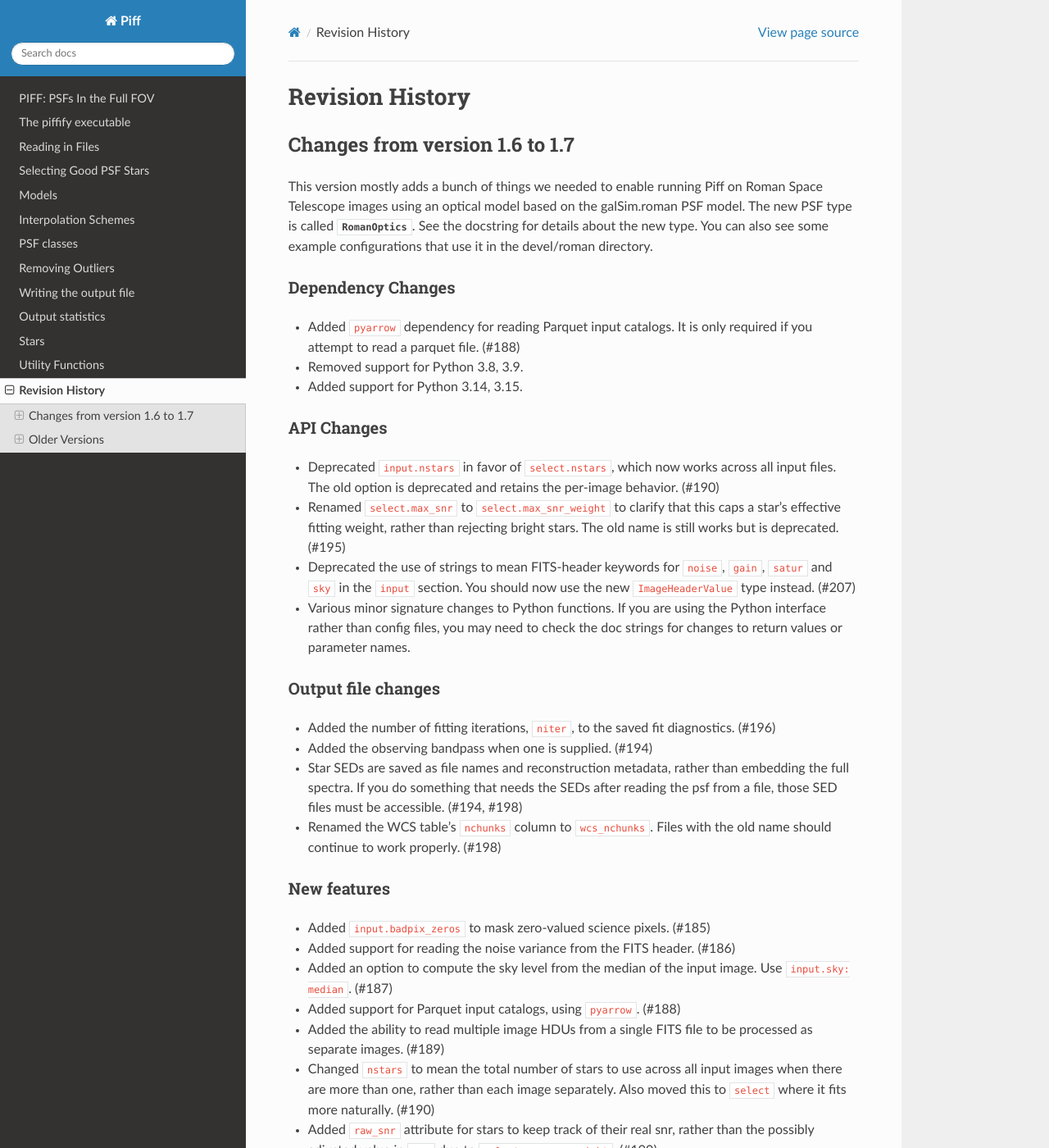
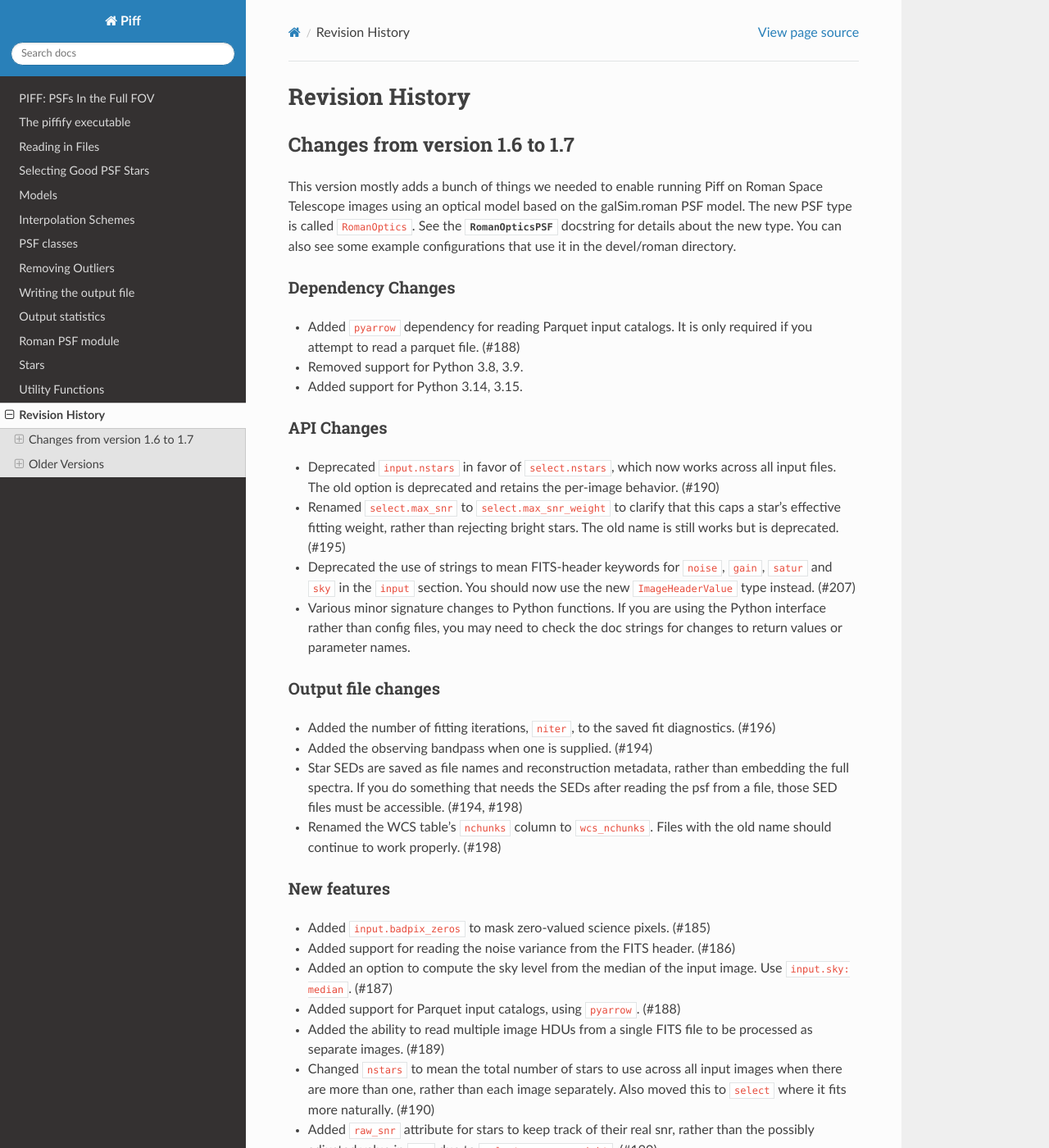
Before and after one commit to rmjarvis/Piff, a Sphinx documentation site: the page built from docs/history.rst, in a window 1280 px wide and 1400 px high. Shown: the whole window at 82% size. Built offline with Sphinx 7.4.7 and the Read the Docs theme 3.1.0, drawn with Linux system fonts in a browser that asks for light colours; some of the changed text lies outside the part shown.

Commit message:
Add docs page for the piff.roman module

```diff
--- a/CHANGELOG.rst
+++ b/CHANGELOG.rst
@@ -3,8 +3,9 @@ Changes from version 1.6 to 1.7
 
 This version mostly adds a bunch of things we needed to enable running Piff on Roman
 Space Telescope images using an optical model based on the galSim.roman PSF model.
-The new PSF type is called `RomanOptics`. See the docstring for details about the new
-type. You can also see some example configurations that use it in the devel/roman directory.
+The new PSF type is called ``RomanOptics``. See the `RomanOpticsPSF` docstring for details
+about the new type. You can also see some example configurations that use it in the
+devel/roman directory.
 
 Dependency Changes
 ------------------
@@ -66,7 +67,7 @@ New features
   specify a specific spectrum for each star separately (using ``input.sed_col``).
   There are additional parameters that can control how these files are used. See docs
   for `InputFiles` for more details. (#194, #198)
-- Added the ``RomanOptics`` PSF type, based on GalSim's Roman optical model, with
+- Added the ``RomanOpticsPSF`` class, based on GalSim's Roman optical model, with
   fitted Zernike aberrations and Gaussian priors. (#195, #196, #197, #198)
 - Changed ``StarImages`` plots to include chip number and image coordinates for each star. (#196)
 - Expanded support for GalSim-style config value types in the config file, including
--- a/docs/index.rst
+++ b/docs/index.rst
@@ -16,6 +16,7 @@ Piff Documentation
    outliers
    output
    stats
+   roman
    star
    util
 
```
Also changed, not shown: docs/roman.rst (added, +14 -0 lines), 1 other file.
